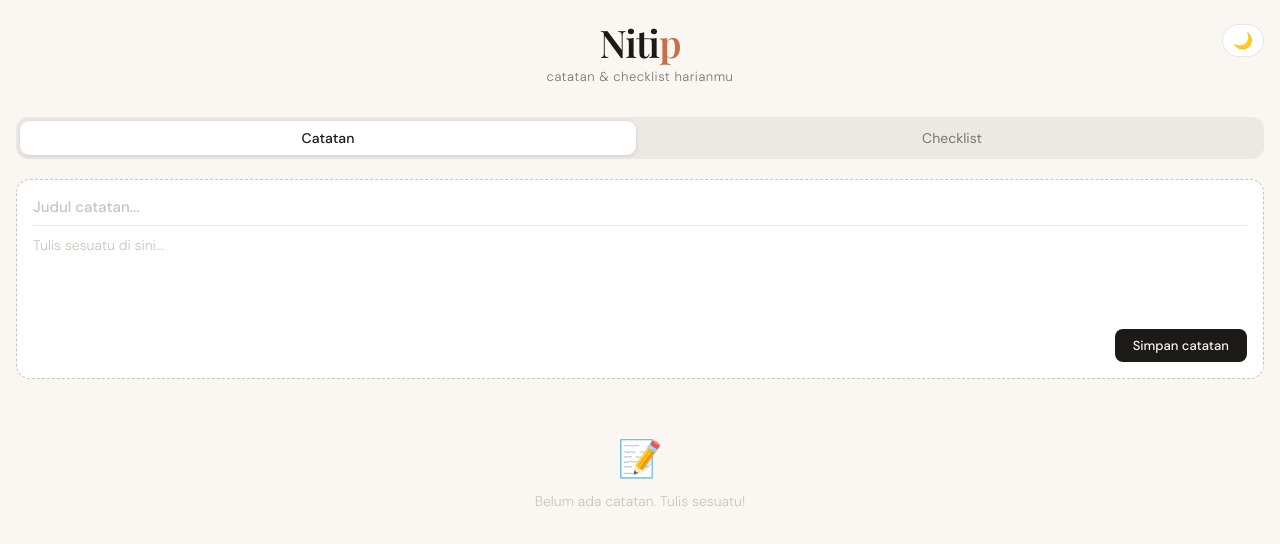
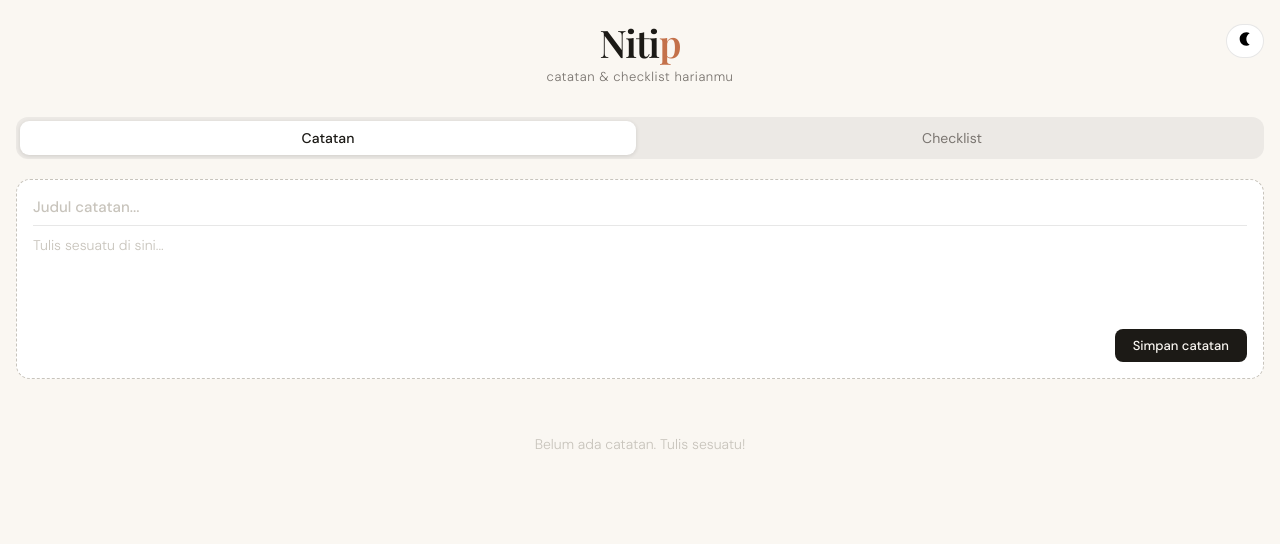
Before and after one commit to faraulia/nitip-app, a React (Vite) app: page / in a window 1280 px wide. Shown: the top 544 px of the page. Built offline with nearby package versions, Linux system fonts and the light colour scheme.

Commit message:
minor edit detail

```diff
--- a/index.html
+++ b/index.html
@@ -4,7 +4,7 @@
     <meta charset="UTF-8" />
     <link rel="icon" type="image/svg+xml" href="/favicon.svg" />
     <meta name="viewport" content="width=device-width, initial-scale=1.0" />
-    <title>Nitip — Catatan & Checklist</title>
+    <title>Nitip Tugas</title>
     <meta name="description" content="Catatan dan checklist harianmu" />
   </head>
   <body>
--- a/package.json
+++ b/package.json
@@ -10,7 +10,8 @@
   },
   "dependencies": {
     "react": "^18.3.1",
-    "react-dom": "^18.3.1"
+    "react-dom": "^18.3.1",
+    "react-icons": "^5.6.0"
   },
   "devDependencies": {
     "@vitejs/plugin-react": "^4.3.1",
--- a/src/App.jsx
+++ b/src/App.jsx
@@ -2,7 +2,11 @@ import { useState, useEffect } from "react";
 import Notes from "./components/Notes";
 import Checklist from "./components/Checklist";
 import Popup from "./components/Popup";
-import "./App.css";
+import "./style.css";
+
+// icons
+import { WiDaySunny } from 'react-icons/wi';
+import { MdNightlight } from 'react-icons/md';
 
 export default function App() {
   const [tab, setTab] = useState("notes");
@@ -28,7 +32,7 @@ export default function App() {
           onClick={() => setDarkMode(!darkMode)}
           title="Toggle dark mode"
         >
-          {darkMode ? "☀️" : "🌙"}
+          {darkMode ? <WiDaySunny /> : <MdNightlight />}
         </button>
       </header>
 
--- a/src/components/Checklist.jsx
+++ b/src/components/Checklist.jsx
@@ -107,7 +107,7 @@ export default function Checklist({ onComplete }) {
 
       {checks.length === 0 ? (
         <div className="empty-state">
-          <span className="big-emoji">✅</span>
+          {/* <span className="big-emoji">✅</span> */}
           Belum ada tugas. Ayo mulai!
         </div>
       ) : (
--- a/src/components/Notes.jsx
+++ b/src/components/Notes.jsx
@@ -69,7 +69,7 @@ export default function Notes() {
 
       {notes.length === 0 ? (
         <div className="empty-state">
-          <span className="big-emoji">📝</span>
+          {/* <span className="big-emoji">📝</span> */}
           Belum ada catatan. Tulis sesuatu!
         </div>
       ) : (
--- a/src/main.jsx
+++ b/src/main.jsx
@@ -1,6 +1,6 @@
 import { StrictMode } from "react";
 import { createRoot } from "react-dom/client";
-import "./App.css";
+import "./style.css";
 import App from "./App.jsx";
 
 createRoot(document.getElementById("root")).render(
```
Also changed, not shown: src/style.css (renamed from src/App.css, +10 -12 lines), 1 other file (tests, documents, lock files or other folders).
